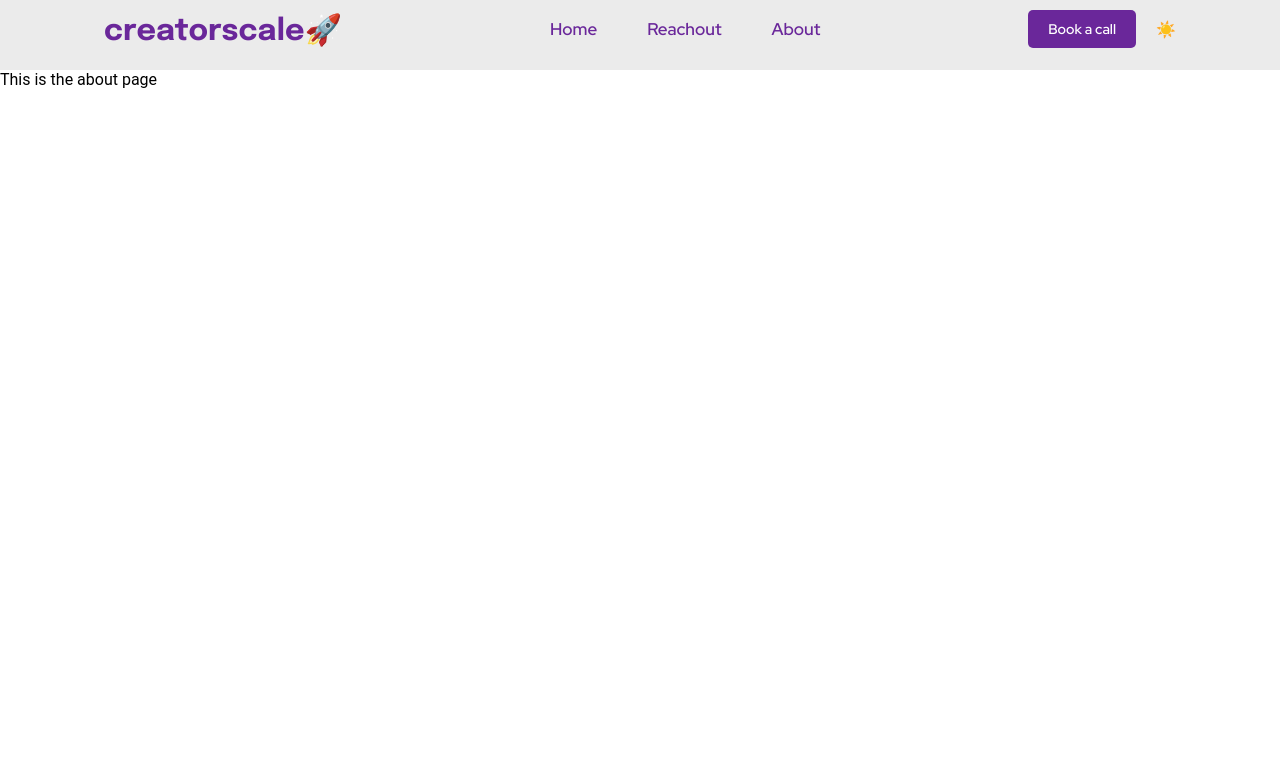
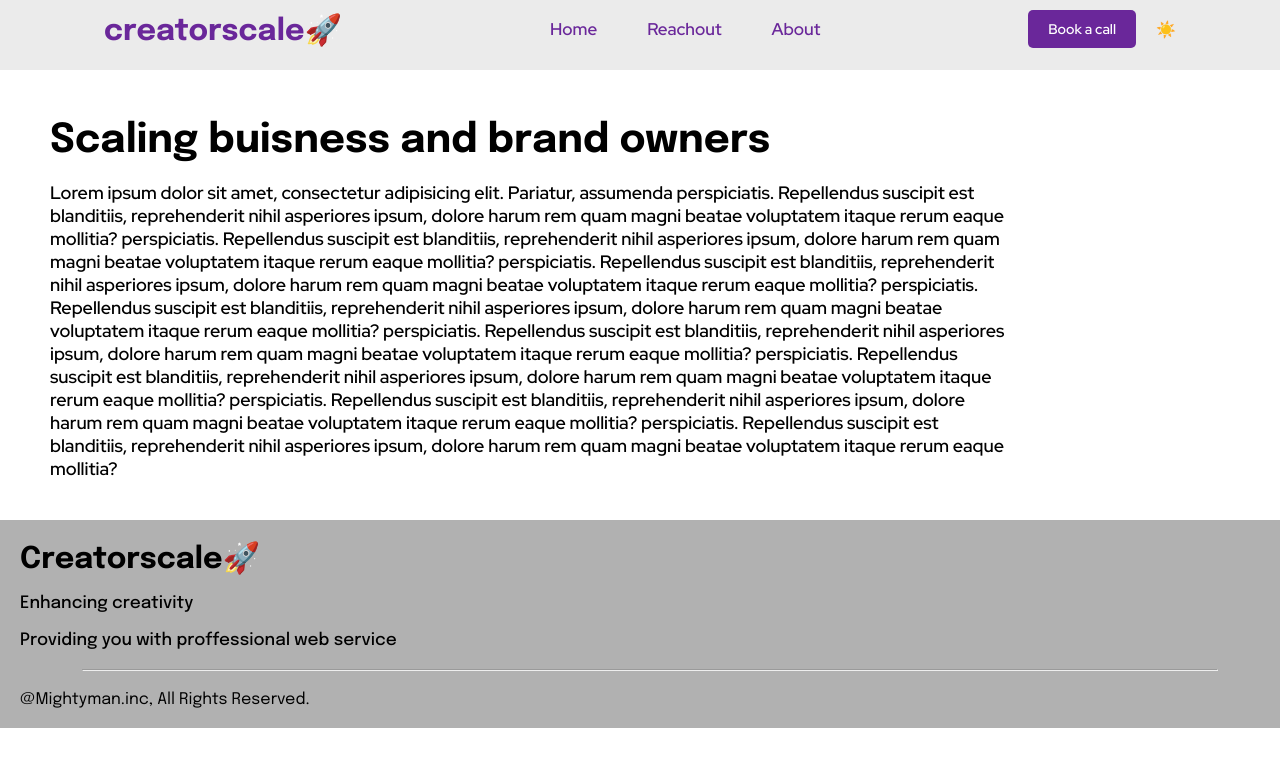
Before and after one commit to MightymanCovenant/creatorscale.com, a React (Create React App) app: page /about in a window 1280 px wide. Shown: the top 766 px of the page. Built offline with nearby package versions, Linux system fonts and the light colour scheme.

Commit message:
Committing abouttsx and aboutcss

```diff
--- a/src/pages/About.tsx
+++ b/src/pages/About.tsx
@@ -1,11 +1,36 @@
 import React from 'react';
 import { Header } from '../components/Header';
+import '../styles/About.css';
+import { Footer } from '../components/Footer';
 
 export const About = () => {
     return (
         <section>
             <Header/>
-            <p>This is the about page</p>
+            <div className='aboutMainDiv'>
+                <h1 className='aboutFirstText'> Scaling buisness and brand owners </h1>
+                <div className='aboutLoremTextDiv'>
+                    <p className='aboutLoremText'>Lorem ipsum dolor sit amet, consectetur adipisicing elit. Pariatur, assumenda
+                        perspiciatis. Repellendus suscipit est blanditiis, reprehenderit nihil asperiores ipsum,
+                        dolore harum rem quam magni beatae voluptatem itaque rerum eaque mollitia?
+                        perspiciatis. Repellendus suscipit est blanditiis, reprehenderit nihil asperiores ipsum,
+                        dolore harum rem quam magni beatae voluptatem itaque rerum eaque mollitia?
+                        perspiciatis. Repellendus suscipit est blanditiis, reprehenderit nihil asperiores ipsum,
+                        dolore harum rem quam magni beatae voluptatem itaque rerum eaque mollitia?
+                        perspiciatis. Repellendus suscipit est blanditiis, reprehenderit nihil asperiores ipsum,
+                        dolore harum rem quam magni beatae voluptatem itaque rerum eaque mollitia?
+                        perspiciatis. Repellendus suscipit est blanditiis, reprehenderit nihil asperiores ipsum,
+                        dolore harum rem quam magni beatae voluptatem itaque rerum eaque mollitia?
+                        perspiciatis. Repellendus suscipit est blanditiis, reprehenderit nihil asperiores ipsum,
+                        dolore harum rem quam magni beatae voluptatem itaque rerum eaque mollitia?
+                        perspiciatis. Repellendus suscipit est blanditiis, reprehenderit nihil asperiores ipsum,
+                        dolore harum rem quam magni beatae voluptatem itaque rerum eaque mollitia?
+                        perspiciatis. Repellendus suscipit est blanditiis, reprehenderit nihil asperiores ipsum,
+                        dolore harum rem quam magni beatae voluptatem itaque rerum eaque mollitia?</p>
+                </div>
+            </div>
+
+            <Footer/>
         </section>
     )
 }
--- a/src/styles/About.css
+++ b/src/styles/About.css
@@ -0,0 +1,27 @@
+@import url('https://fonts.googleapis.com/css2?family=Epilogue:ital,wght@0,100..900;1,100..900&family=Red+Hat+Display:ital,wght@0,300..900;1,300..900&display=swap');
+
+*{
+    margin: 0;
+    padding: 0;
+}
+
+.aboutFirstText{
+    font-size: 40px;
+    font-family: 'Epilogue', sans-serif;
+    margin-top: 50px;
+    margin-bottom: 20px;
+    margin-left: 50px;
+}
+
+.aboutLoremTextDiv{
+    width: 75%;
+    margin-left: 50px;
+    margin-bottom: 40px;
+}
+
+.aboutLoremText{
+    font-size: 18px;
+    font-family: 'Red hat display', sans-serif;
+    color: black;
+    font-weight: 600;
+}
```
